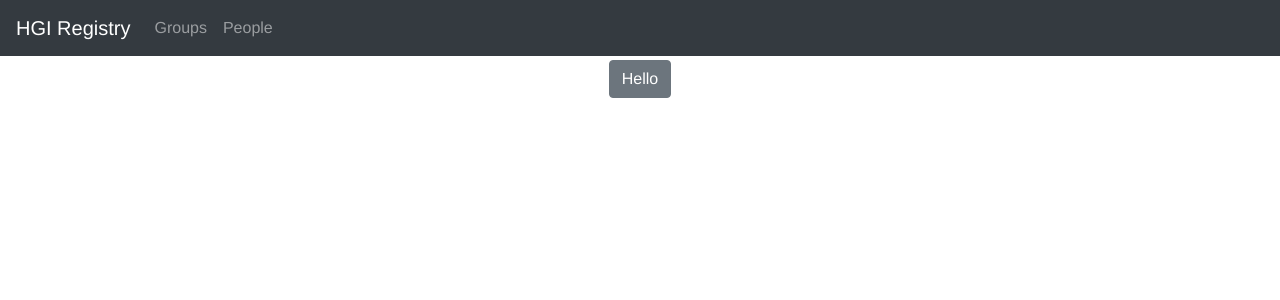
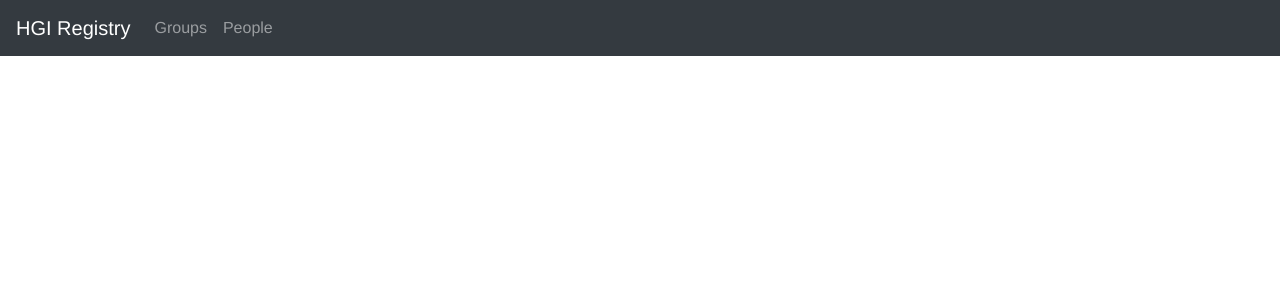
Before and after one commit to wtsi-hgi/hgi-registry-frontend, a Vue app: page /#/groups in a window 1280 px wide. Shown: the top 300 px of the page. Built offline with nearby package versions, Linux system fonts and the light colour scheme.

Commit message:
Remove playing button

```diff
--- a/src/App.vue
+++ b/src/App.vue
@@ -2,7 +2,6 @@
   <div id="app">
     <NavBar/>
     <router-view/>
-    <b-button>Hello</b-button>
   </div>
 </template>
 
```
